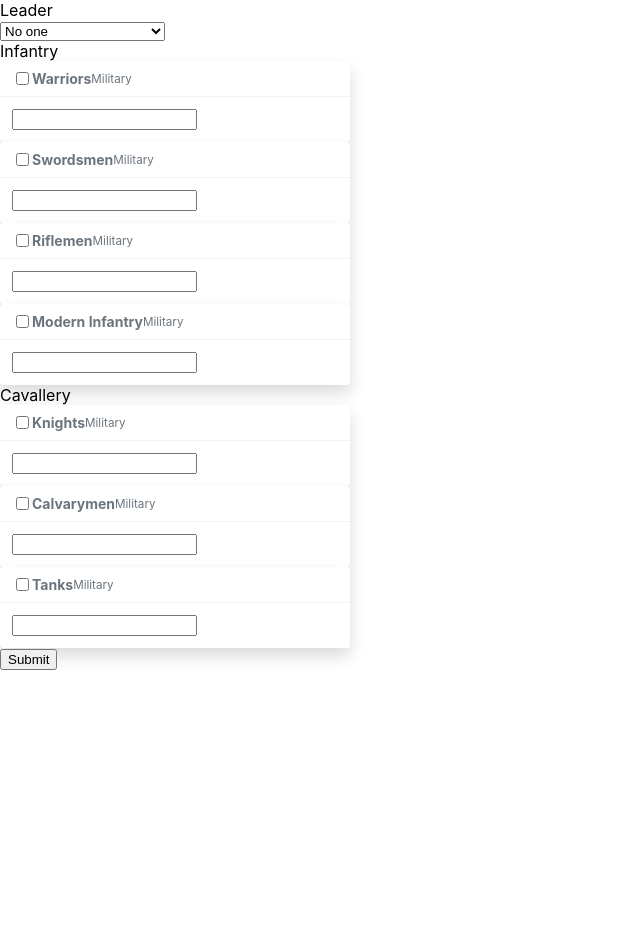
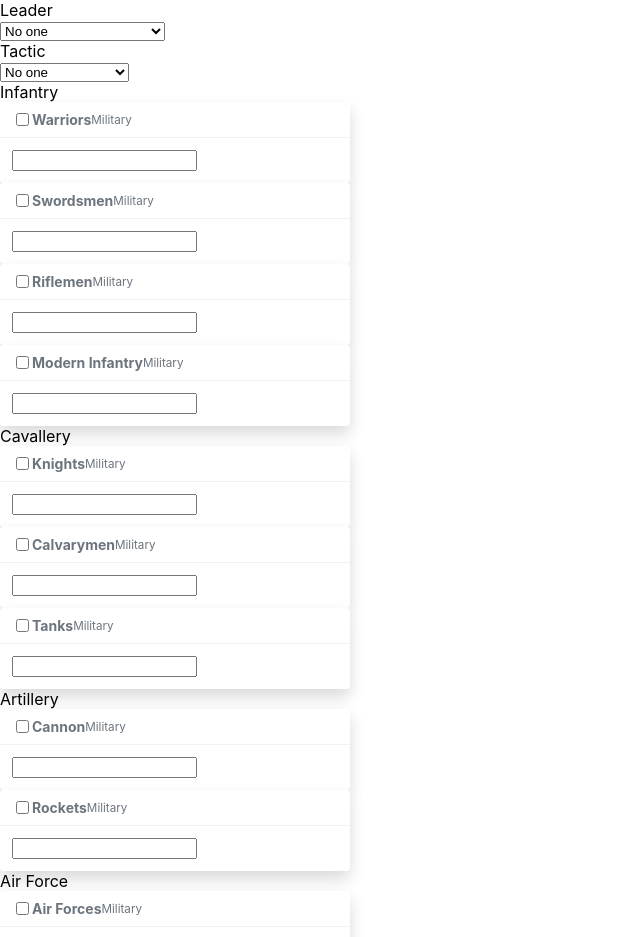
Before and after one commit to dragopi/TTA, a React (Create React App) app: page / in a window 1280 px wide. Shown: the top 937 px of the page, without its empty margins (0-640 px from the left). Before the commit the page ends 800 px from the top, so only its background shows below. Built offline with nearby package versions, Linux system fonts and the light colour scheme; the HTML template or start-up script is replaced by a standard one.

Commit message:
Add more filter

```diff
--- a/src/App.tsx
+++ b/src/App.tsx
@@ -1,7 +1,7 @@
 import React from 'react';
 import logo from './logo.svg';
 import './App.css';
-import { CardItem, FilterCategory, FilterLeaders } from './TTAUI';
+import { CardItem, FilterCategory, FilterLeaders, FilterTactics } from './TTAUI';
 import { Form } from "./Forms";
 
 function App() {
@@ -14,6 +14,8 @@ function App() {
           <React.Fragment>
 
         <FilterLeaders />
+
+        <FilterTactics />
 
         <div className="card">
             <div className="card-header">
@@ -35,6 +37,19 @@ function App() {
             </div>
           )} />
 
+          <FilterCategory descr="Artillery" render={() => (
+            <div className="d-flex">
+              <CardItem code="MAR01" />
+              <CardItem code="MAR02" />
+            </div>
+          )} />
+
+          <FilterCategory descr="Air Force" render={() => (
+            <div className="d-flex">
+              <CardItem code="MAF01" />
+            </div>
+          )} />
+
           </React.Fragment>
         )}
 
```
